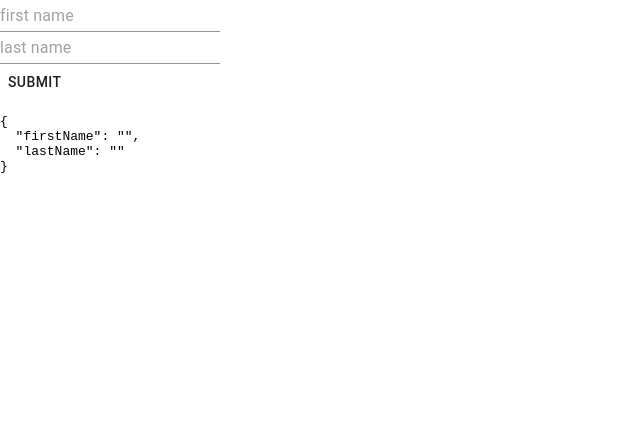
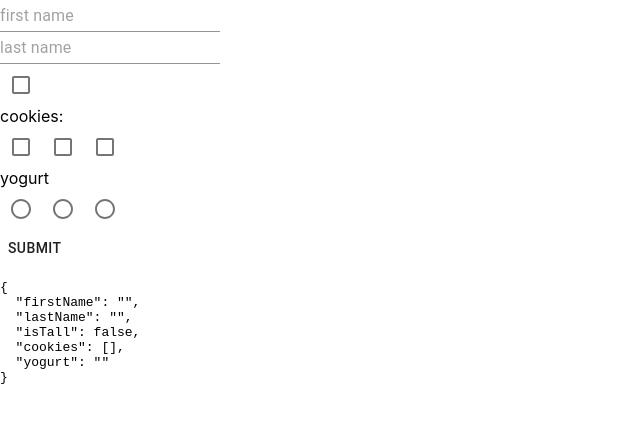
Before and after one commit to mikealessi24/formik-example, a React (Create React App) app: page / in a window 1280 px wide. Shown: the top 422 px of the page, without its empty margins (0-640 px from the left). Built offline with nearby package versions, Linux system fonts and the light colour scheme.

Commit message:
added more fields, with different input types

```diff
--- a/src/App.js
+++ b/src/App.js
@@ -1,12 +1,18 @@
 import React from "react";
 import { Formik, Field, Form } from "formik";
-import { TextField, Button } from "@material-ui/core";
+import { TextField, Button, Checkbox, Radio } from "@material-ui/core";
 
 function App() {
   return (
     <div>
       <Formik
-        initialValues={{ firstName: "", lastName: "" }}
+        initialValues={{
+          firstName: "",
+          lastName: "",
+          isTall: false,
+          cookies: [],
+          yogurt: "",
+        }}
         onSubmit={(data, { setSubmitting, resetForm }) => {
           setSubmitting(true);
           //make async call
@@ -33,6 +39,31 @@ function App() {
                 as={TextField}
               />
             </div>
+            <Field name="isTall" type="checkbox" as={Checkbox} />
+            <div>cookies:</div>
+            {/* this works as a group as long as the Fields all have the same name */}
+            <Field
+              name="cookies"
+              type="checkbox"
+              value="chocolate chip"
+              as={Checkbox}
+            />
+            <Field
+              name="cookies"
+              type="checkbox"
+              value="oatmeal raisin"
+              as={Checkbox}
+            />
+            <Field
+              name="cookies"
+              type="checkbox"
+              value="peanutbutter"
+              as={Checkbox}
+            />
+            <div>yogurt</div>
+            <Field name="yogurt" type="radio" value="peach" as={Radio} />
+            <Field name="yogurt" type="radio" value="blueberry" as={Radio} />
+            <Field name="yogurt" type="radio" value="blackberry" as={Radio} />
             <div>
               <Button disabled={isSubmitting} type="submit">
                 Submit
```
Also changed, not shown: 1 other file (tests, documents, lock files or other folders).
